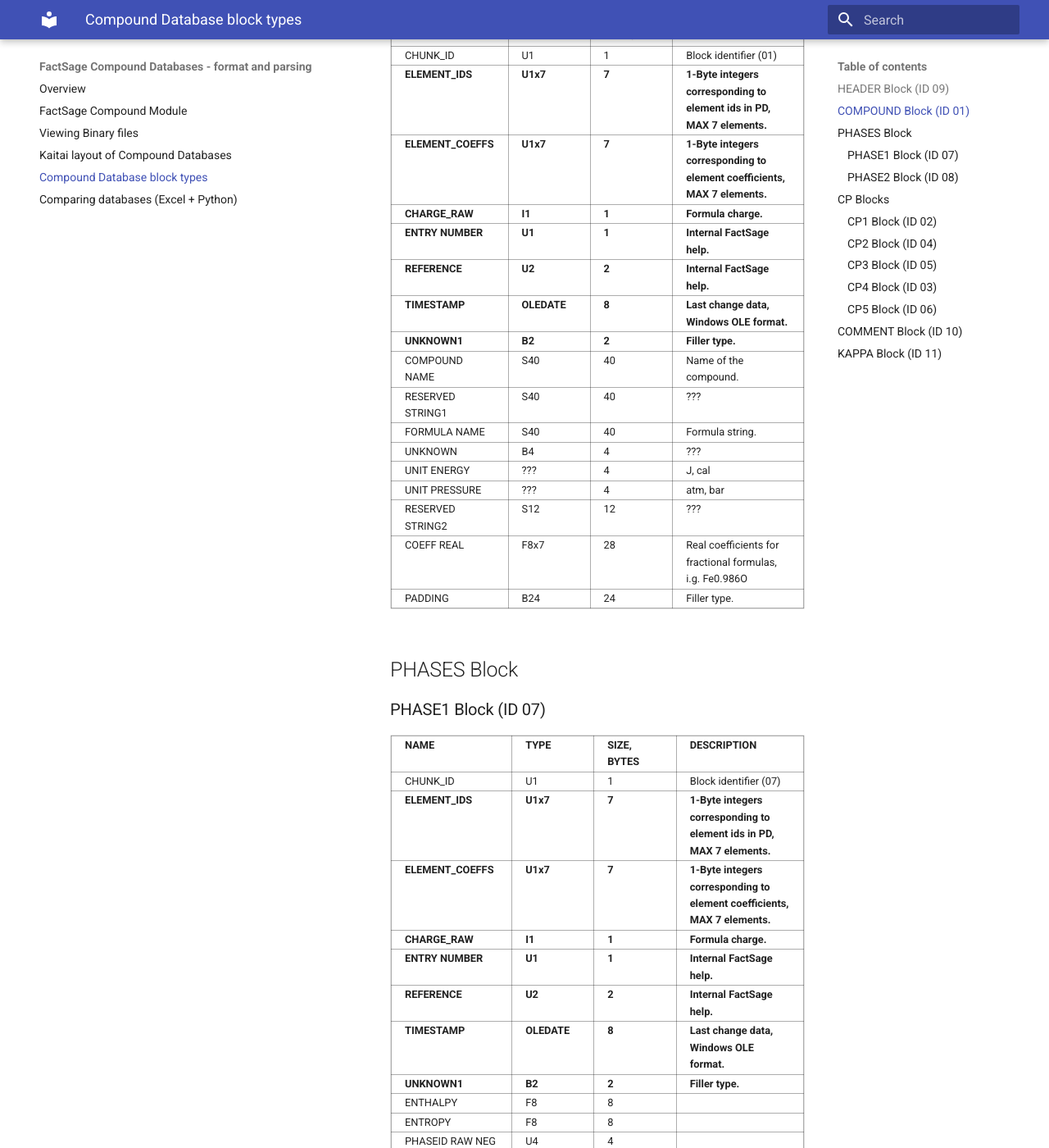
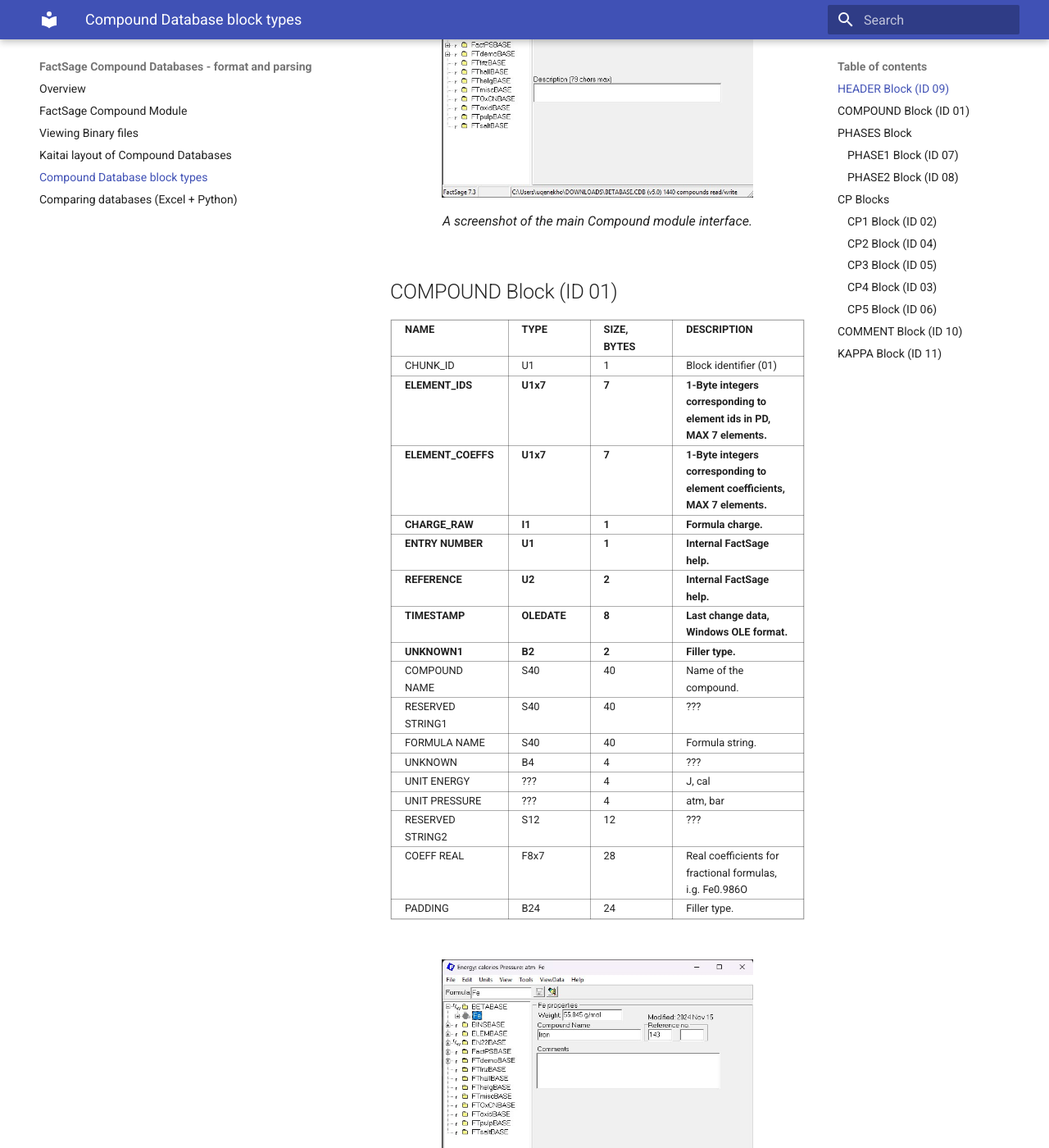
Before and after one commit to evnekdev/factsage-compound-docs, an MkDocs documentation site: the page built from docs/block-types.md, in a window 1280 px wide and 1400 px high, scrolled down 690 px. Shown: the whole window at 82% size. Built offline with MkDocs 1.6.1 and Material for MkDocs 9.7.7, drawn with Linux system fonts in a browser that asks for light colours; some of the changed text lies outside the part shown.

Commit message:
added figures to the blocks

```diff
--- a/docs/block-types.md
+++ b/docs/block-types.md
@@ -14,6 +14,11 @@
 | COMMENT              | S11         | 90     | Database description                                                        |
 | PADDING3             | B136        | 136    | Filler type                                                                 |
 | UNKNOWN2             | B12         | 12     | ???                                                                         |
+
+<figure markdown>
+  ![Compound module screenshot](images/compound-module.jpg){width="75%"}
+  <figcaption>A screenshot of the main Compound module interface. </figcaption>
+</figure>
 
 ## COMPOUND Block (ID 01)
 
@@ -36,6 +41,11 @@
 | RESERVED STRING2     | S12         | 12     | ???                                                                         |
 | COEFF REAL           | F8x7        | 28     | Real coefficients for fractional formulas, i.g. Fe0.986O                    |
 | PADDING              | B24         | 24     | Filler type.                                                                |
+
+<figure markdown>
+  ![Compound entry](images/compound-module-compound.jpg){width="75%"}
+  <figcaption>A compound entry to a database. </figcaption>
+</figure>
 
 ## PHASES Block
 
```
Also changed, not shown: docs/images/compound-module.jpg (renamed from docs/images/compound-module-01.jpg).
